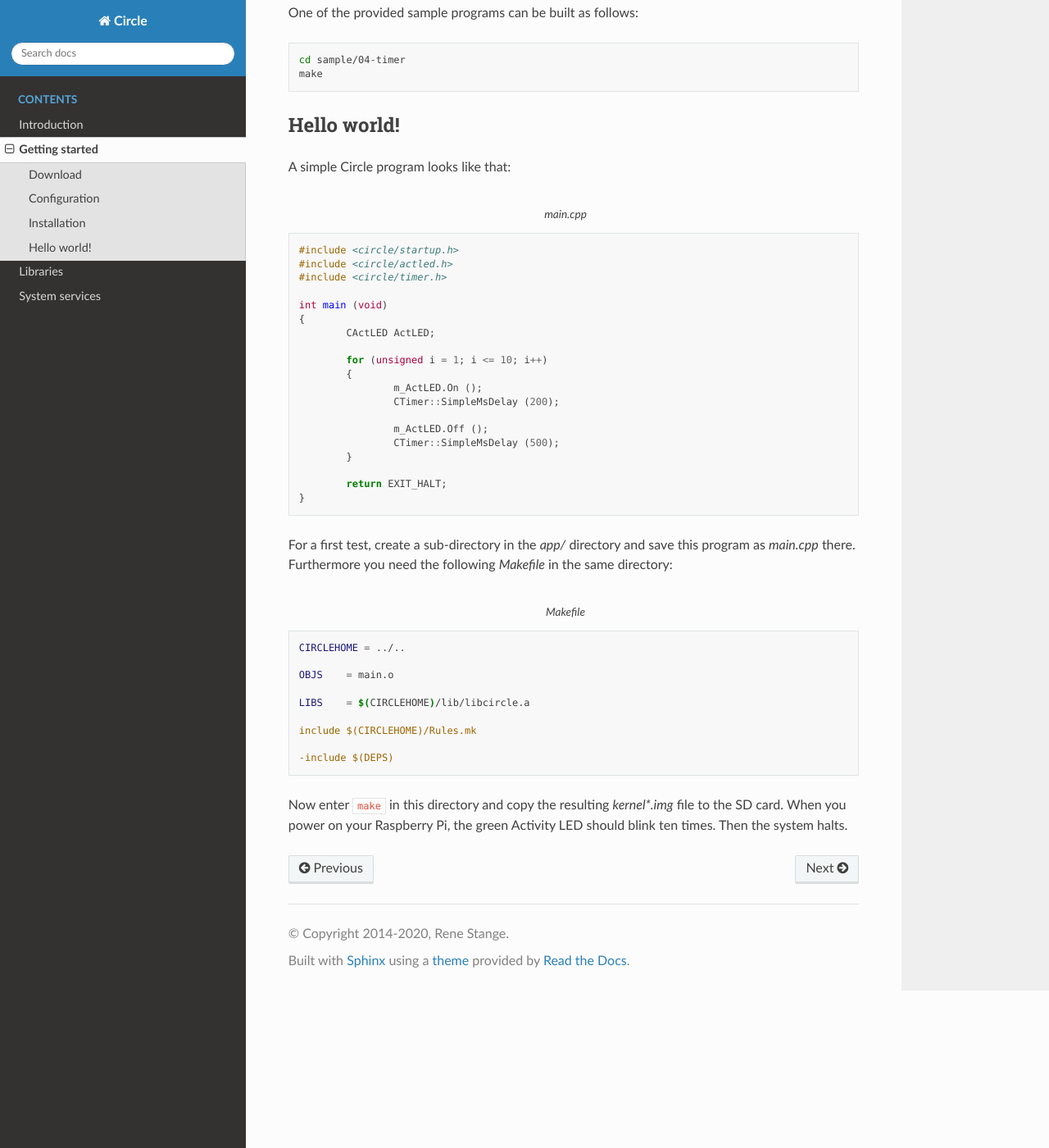
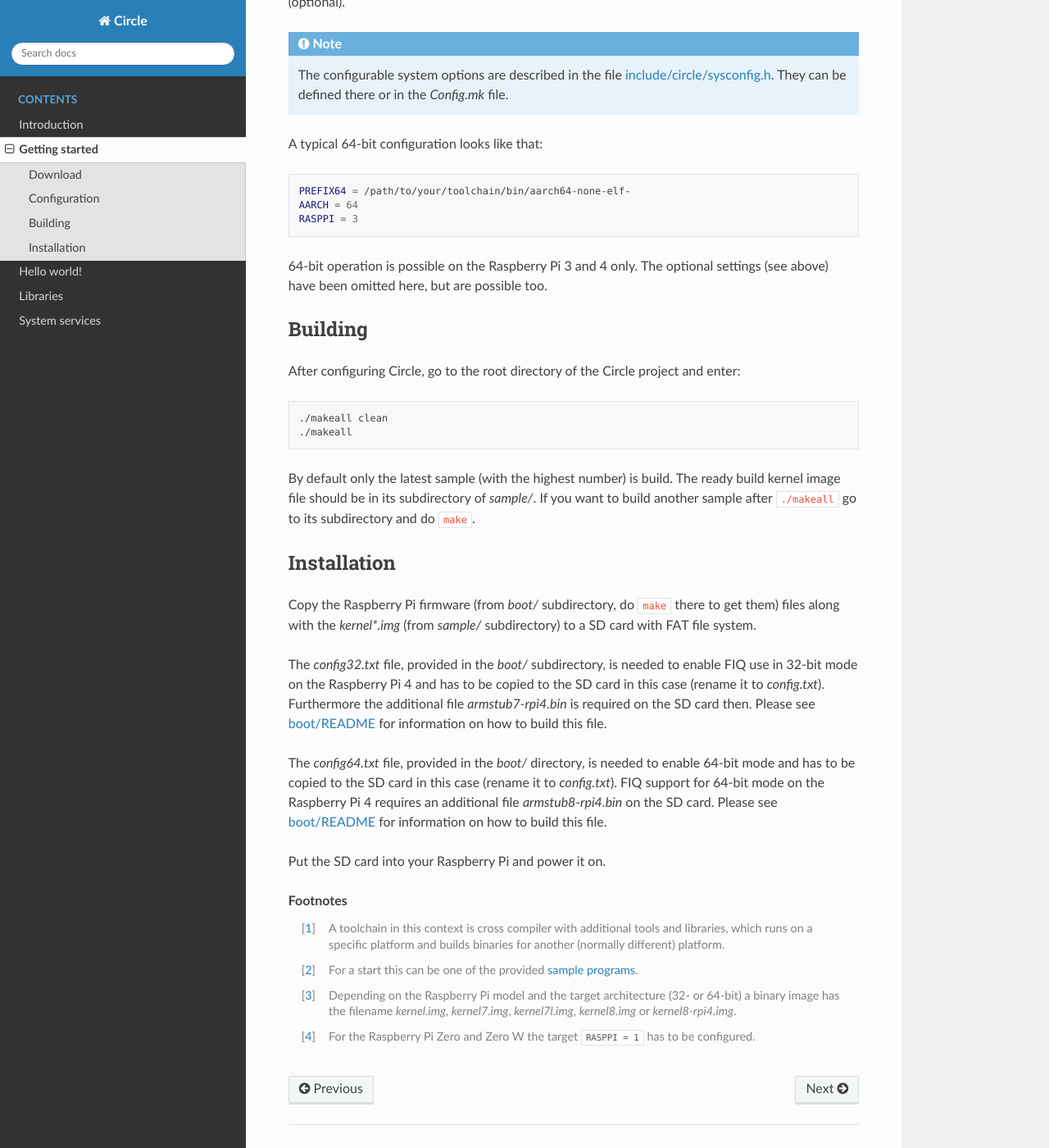
Before and after one commit to rsta2/circle-docs, a Sphinx documentation site: the page built from docs/getting-started.rst, in a window 1280 px wide and 1400 px high, scrolled down 906 px. Shown: the whole window at 82% size. Built offline with Sphinx 7.4.7 and the Read the Docs theme 2.0.0, drawn with Linux system fonts in a browser that asks for light colours; some of the changed text lies outside the part shown.

Commit message:
Update introduction, getting-started
Add hello-world

```diff
--- a/docs/getting-started.rst
+++ b/docs/getting-started.rst
@@ -1,5 +1,7 @@
 Getting started
 ---------------
+
+To start using Circle, you need to download the project and a toolchain [#tc]_, configure Circle for your target platform, build the Circle libraries and your application [#ap]_, and install the built binary image (the kernel image) [#ki]_ on a SD card, along with a number of firmware files. In some cases an additional configuration file *config.txt* is needed on the SD card. The following notes require a x86_64 PC running Linux as development host.
 
 Download
 ~~~~~~~~
@@ -11,10 +13,12 @@ The Circle project can be downloaded using *Git* as follows:
 	cd /path/to/your/projects
 	git clone https://github.com/rsta2/circle.git
 
+The recommended toolchains for building Circle applications can be downloaded from `here <https://developer.arm.com/tools-and-software/open-source-software/developer-tools/gnu-toolchain/gnu-a/downloads>`_. Please note that there are different toolchains for 32-bit (AArch32, normally *arm-none-eabi-*) and for 64-bit (AArch64, normally *aarch64-none-elf-*) targets.
+
 Configuration
 ~~~~~~~~~~~~~
 
-Circle is configured using the file *Config.mk* in the project's root directory. A typical configuration looks like that:
+Circle is configured using the file *Config.mk* in the project's root directory. This file has to be created by yourself. A typical 32-bit configuration looks like that:
 
 .. code-block:: make
 
@@ -24,65 +28,49 @@ Circle is configured using the file *Config.mk* in the project's root directory.
 	DEFINE += -DREALTIME
 	FLASHBAUD = 921600
 
-This sets the path and name of your toolchain, the architecture and model of your Raspberry Pi computer, defines a system option (optional) and sets the baud rate for the serial bootloader.
+This sets the path and name of your toolchain, the architecture and model of your Raspberry Pi [#pi]_ computer, defines a system option (optional) and sets the baud rate for the serial bootloader (optional).
 
 .. note::
 
 	The configurable system options are described in the file `include/circle/sysconfig.h <https://github.com/rsta2/circle/blob/master/include/circle/sysconfig.h>`_. They can be defined there or in the *Config.mk* file.
 
+A typical 64-bit configuration looks like that:
+
+.. code-block:: make
+
+	PREFIX64 = /path/to/your/toolchain/bin/aarch64-none-elf-
+	AARCH = 64
+	RASPPI = 3
+
+64-bit operation is possible on the Raspberry Pi 3 and 4 only. The optional settings (see above) have been omitted here, but are possible too.
+
+Building
+~~~~~~~~
+
+After configuring Circle, go to the root directory of the Circle project and enter:
+
+.. code-block:: shell
+
+	./makeall clean
+	./makeall
+
+By default only the latest sample (with the highest number) is build. The ready build kernel image file should be in its subdirectory of *sample/*. If you want to build another sample after ``./makeall`` go to its subdirectory and do ``make``.
+
+
 Installation
 ~~~~~~~~~~~~
 
-Building and installation are described in the project's main `README <https://github.com/rsta2/circle/blob/master/README.md#building>`_ file.
+Copy the Raspberry Pi firmware (from *boot/* subdirectory, do ``make`` there to get them) files along with the *kernel\*.img* (from *sample/* subdirectory) to a SD card with FAT file system.
 
-One of the provided sample programs can be built as follows:
+The *config32.txt* file, provided in the *boot/* subdirectory, is needed to enable FIQ use in 32-bit mode on the Raspberry Pi 4 and has to be copied to the SD card in this case (rename it to *config.txt*). Furthermore the additional file *armstub7-rpi4.bin* is required on the SD card then. Please see `boot/README <https://github.com/rsta2/circle/blob/master/boot/README>`_ for information on how to build this file.
 
-.. code-block:: shell
+The *config64.txt* file, provided in the *boot/* directory, is needed to enable 64-bit mode and has to be copied to the SD card in this case (rename it to *config.txt*). FIQ support for 64-bit mode on the Raspberry Pi 4 requires an additional file *armstub8-rpi4.bin* on the SD card. Please see `boot/README <https://github.com/rsta2/circle/blob/master/boot/README>`_ for information on how to build this file.
 
-	cd sample/04-timer
-	make
+Put the SD card into your Raspberry Pi and power it on.
 
-Hello world!
-~~~~~~~~~~~~
+.. rubric:: Footnotes
 
-A simple Circle program looks like that:
-
-.. code-block:: c++
-	:caption: main.cpp
-
-	#include <circle/startup.h>
-	#include <circle/actled.h>
-	#include <circle/timer.h>
-
-	int main (void)
-	{
-		CActLED ActLED;
-
-		for (unsigned i = 1; i <= 10; i++)
-		{
-			m_ActLED.On ();
-			CTimer::SimpleMsDelay (200);
-
-			m_ActLED.Off ();
-			CTimer::SimpleMsDelay (500);
-		}
-
-		return EXIT_HALT;
-	}
-
-For a first test, create a sub-directory in the *app/* directory and save this program as *main.cpp* there. Furthermore you need the following *Makefile* in the same directory:
-
-.. code-block:: make
-	:caption: Makefile
-
-	CIRCLEHOME = ../..
-
-	OBJS	= main.o
-
-	LIBS	= $(CIRCLEHOME)/lib/libcircle.a
-
-	include $(CIRCLEHOME)/Rules.mk
-
-	-include $(DEPS)
-
-Now enter ``make`` in this directory and copy the resulting *kernel\*.img* file to the SD card. When you power on your Raspberry Pi, the green Activity LED should blink ten times. Then the system halts.
+.. [#tc] A toolchain in this context is cross compiler with additional tools and libraries, which runs on a specific platform and builds binaries for another (normally different) platform.
+.. [#ap] For a start this can be one of the provided `sample programs <https://github.com/rsta2/circle/blob/master/sample/README>`_.
+.. [#ki] Depending on the Raspberry Pi model and the target architecture (32- or 64-bit) a binary image has the filename *kernel.img*, *kernel7.img*, *kernel7l.img*, *kernel8.img* or *kernel8-rpi4.img*.
+.. [#pi] For the Raspberry Pi Zero and Zero W the target ``RASPPI = 1`` has to be configured.
--- a/docs/index.rst
+++ b/docs/index.rst
@@ -11,6 +11,7 @@
 
 	introduction
 	getting-started
+	hello-world
 	libraries
 	system-services
 
```
Also changed, not shown: docs/hello-world.rst (added, +46 -0 lines), docs/introduction.rst (+15 -8 lines).
